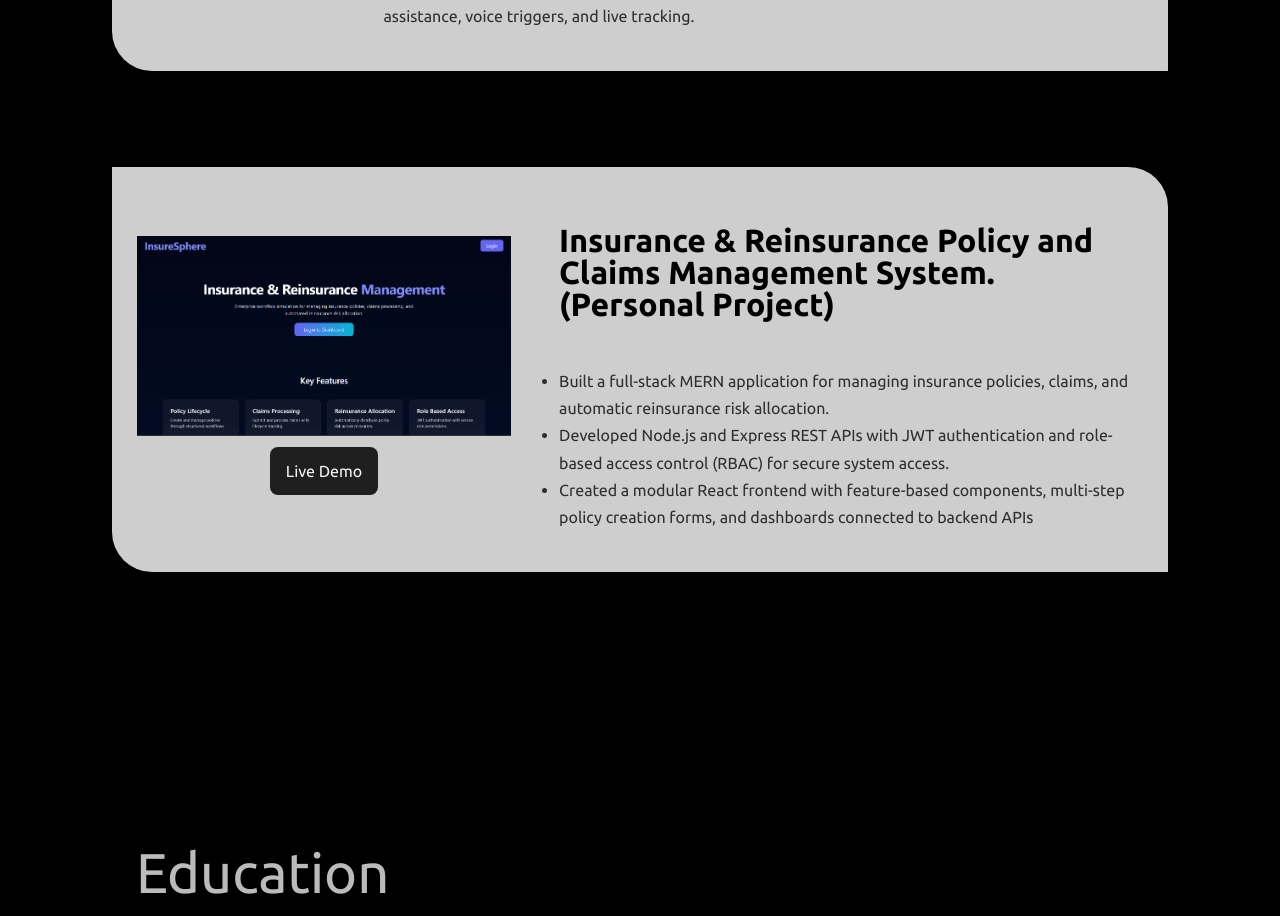
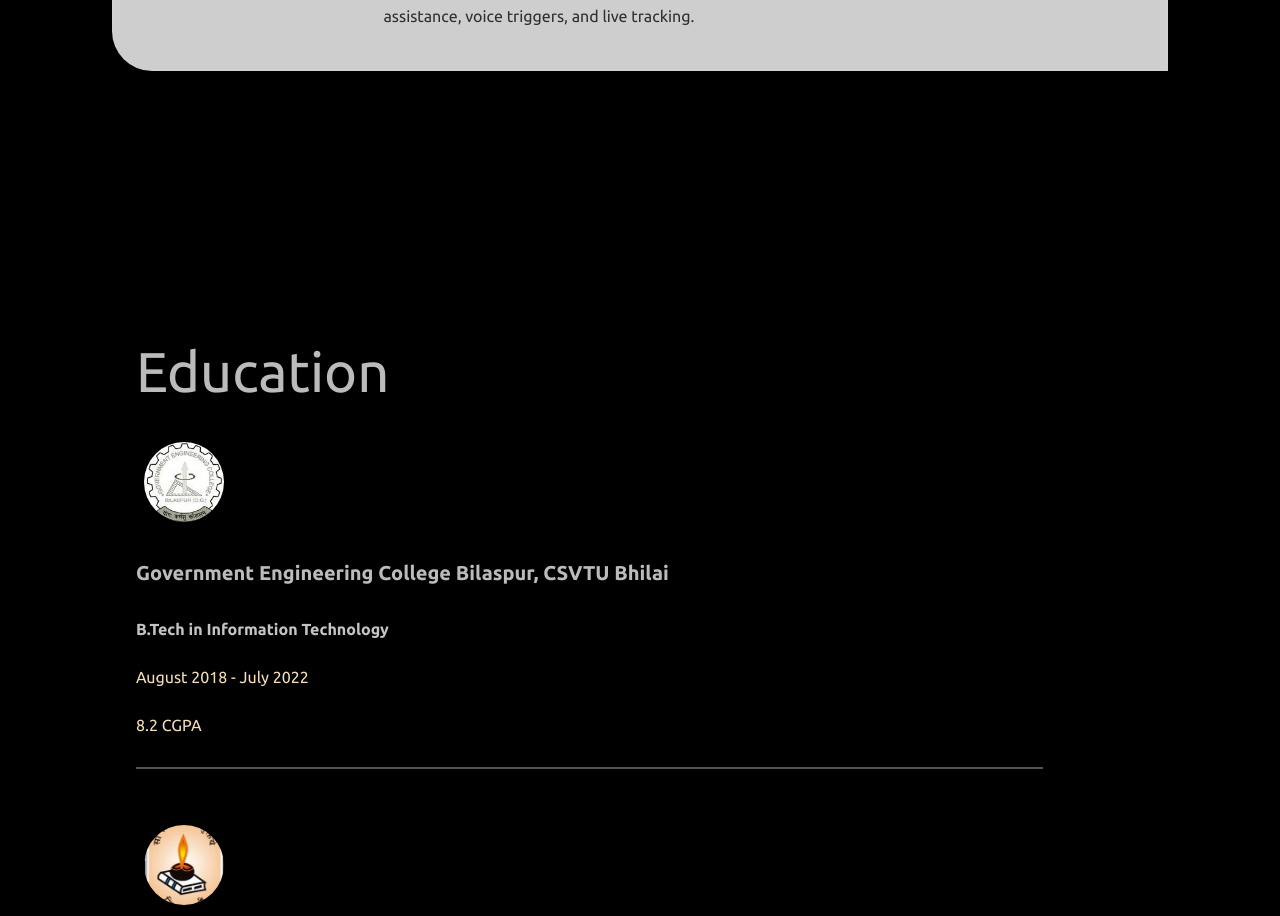
Before and after one commit to oplopr01/portfolio-React, a React (Create React App) app: page / in a window 1280 px wide. Shown: the part 6629-7545 px from the top of the page. Built offline with nearby package versions, Linux system fonts and the light colour scheme.

Commit message:
updated resume

```diff
--- a/src/Portfolio.js
+++ b/src/Portfolio.js
@@ -112,22 +112,6 @@ collaboration skills typically expected at a higher responsibility level `],
 				{
 					name: 'Live Demo',
 					url: 'https://sos-app-alpha.vercel.app/',
-				},
-			],
-		},
-		{
-			title: 'Insurance & Reinsurance Policy and Claims Management System. (Personal Project)',
-			subtitle:[`Built a full-stack MERN application for managing insurance policies, claims, and automatic
-reinsurance risk allocation.`, `Developed Node.js and Express REST APIs with JWT authentication and role-based access
-control (RBAC) for secure system access.`,`Created a modular React frontend with feature-based components, multi-step policy
-creation forms, and dashboards connected to backend APIs`],
-			image: require("./images/insurance.png"),
-			direction: 'right',
-			footerLink: [
-
-				{
-					name: 'Live Demo',
-					url: 'https://fantastic-croissant-b0c9d0.netlify.app/',
 				},
 			],
 		},
```
Also changed, not shown: 1 other file (tests, documents, lock files or other folders).
